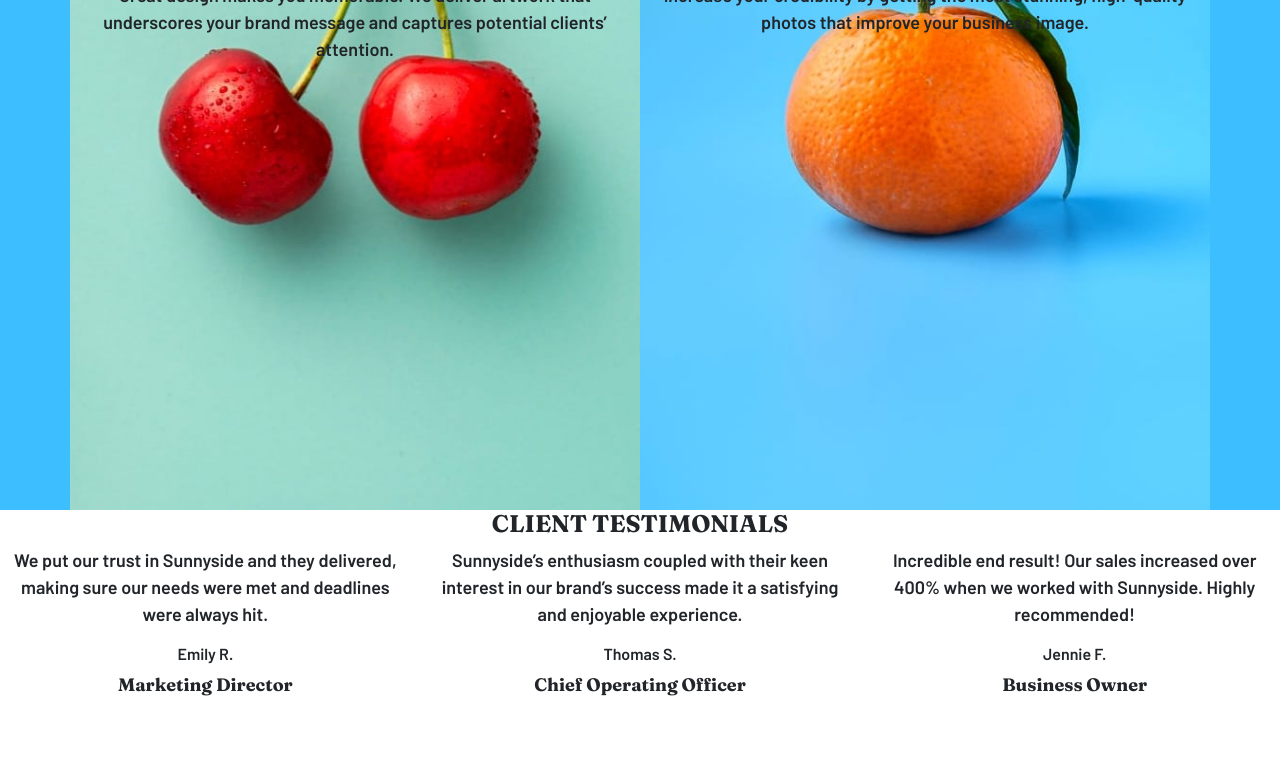
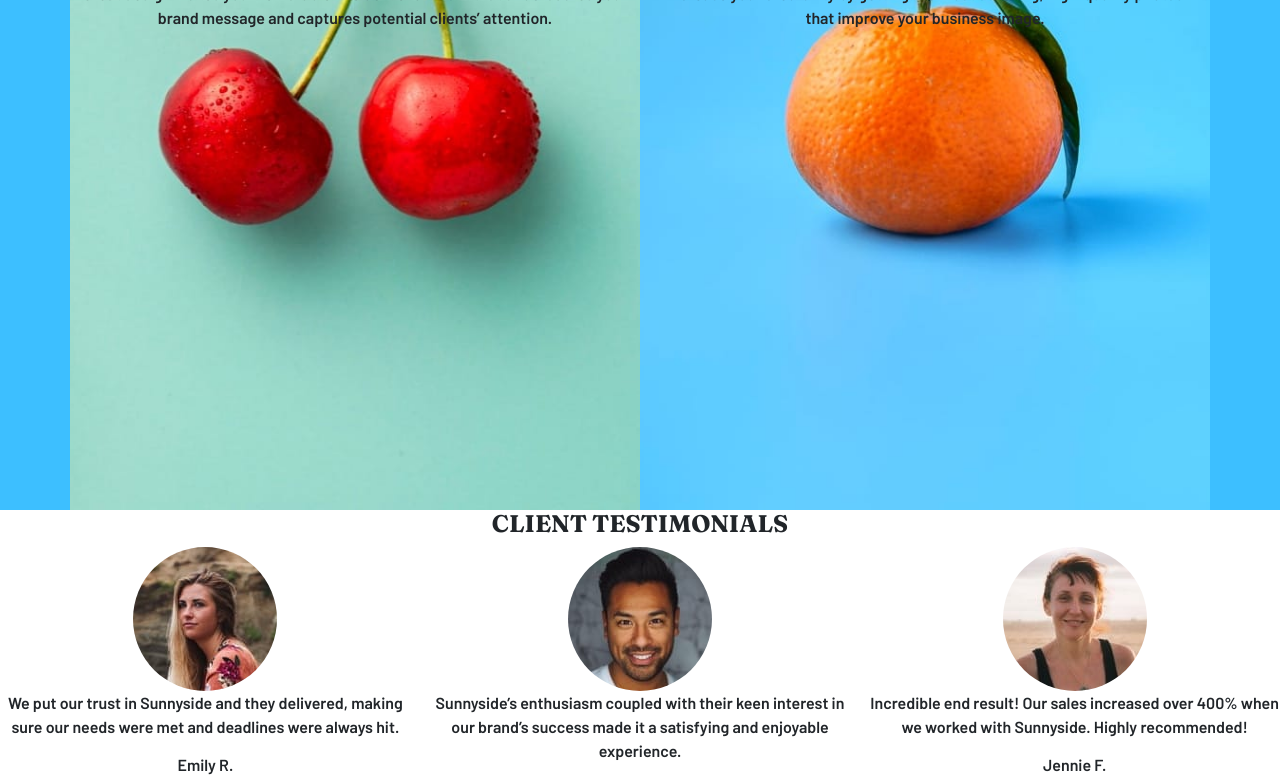
Before and after one commit to mylliejohnson/fem-sunnyside, a React (Create React App) app: page / in a window 1280 px wide. Shown: the part 2000-2781 px from the top of the page. Built offline with nearby package versions, Linux system fonts and the light colour scheme.

Commit message:
css styling

```diff
--- a/src/App.css
+++ b/src/App.css
@@ -1,8 +1,8 @@
 @import url('https://fonts.googleapis.com/css2?family=Fraunces:wght@700;900&display=swap');
 
-@import url('https://fonts.googleapis.com/css2?family=Barlow:wght@600&display=swap');
+@import url('https://fonts.googleapis.com/css2?family=Barlow:wght@600;700;800&display=swap');
 
-button, h2, a, h4, h3, span {
+button, h2, .col a, h4, h3, span {
   font-family: 'Fraunces', serif;
 }
 
@@ -10,7 +10,6 @@ button, h2, a, h4, h3, span {
   text-align: center;
   margin: auto;
   background: #3DBFFF;
-  font-size: 18px;
   font-family: 'Barlow', sans-serif;
 }
 
@@ -18,6 +17,16 @@ button, h2, a, h4, h3, span {
   height: 100vh;
   background-size: cover;
   color: white;
+}
+
+.nav{
+  background: pink;
+}
+
+h1 {
+  font-size: 37px;
+  font-weight: 800;
+  font-family: 'Barlow', sans-serif;
 }
 
 button{
@@ -36,14 +45,17 @@ button{
   background-position: center;
 }
 
-
 .testimonials{
   height:100vh;
   background: white !important;
   width: 100vw !important;
 }
 
-
+.client-img{
+  width: 144px;
+  height: 144px;
+  border-radius: 50%;
+}
 
 img{
   width: 25vw;
--- a/src/App.js
+++ b/src/App.js
@@ -9,12 +9,12 @@ function App() {
       <div className="landing" style={{backgroundImage:'url(/images/desktop/image-header.jpg)'}}>
         <Navbar>
           <Container>
-            <span>sunnyside</span>
+            <h1>sunnyside</h1>
             <Nav>
               <Nav.Link>About</Nav.Link>
               <Nav.Link>Services</Nav.Link>
               <Nav.Link>Projects</Nav.Link>
-              <button>Contact</button>
+              <button>CONTACT</button>
             </Nav>
           </Container>
         </Navbar>
@@ -29,9 +29,7 @@ function App() {
           <Col>
             <h2> Transform your brand </h2>
             <p>
-              We are a full-service creative agency specializing in helping
-              brands grow fast. Engage your clients through compelling visuals
-              that do most of the marketing for you.
+              We are a full-service creative agency specializing in helping brands grow fast. Engage your clients through compelling visuals that do most of the marketing for you.
             </p>
             <a href="#">Learn more</a>
           </Col>
@@ -42,9 +40,7 @@ function App() {
           <Col>
             <h2>Stand out to the right audience</h2>
             <p>
-              Using a collaborative formula of designers, researchers,
-              photographers, videographers, and copywriters, we’ll build and
-              extend your brand in digital places.
+              Using a collaborative formula of designers, researchers,photographers, videographers, and copywriters, we’ll build and extend your brand in digital places.
             </p>
             <a href="#">Learn more</a>
           </Col>
@@ -53,16 +49,13 @@ function App() {
           <Col style={{backgroundImage:'url(/images/desktop/image-graphic-design.jpg)'}} className="feature">
             <h3>Graphic design</h3>
             <p>
-              Great design makes you memorable. We deliver artwork that
-              underscores your brand message and captures potential clients’
-              attention.
+              Great design makes you memorable. We deliver artwork that underscores your brand message and captures potential clients’ attention.
             </p>
           </Col>
           <Col style={{backgroundImage:'url(/images/desktop/image-photography.jpg)'}} className="feature">
             <h3>Photography</h3>
             <p>
-              Increase your credibility by getting the most stunning,
-              high-quality photos that improve your business image.
+              Increase your credibility by getting the most stunning, high-quality photos that improve your business image.
             </p>
           </Col>
         </Row>
@@ -72,28 +65,31 @@ function App() {
         <h4>CLIENT TESTIMONIALS</h4>
         <Row>
           <Col>
-            <div></div>
+            <div>
+              <img src="/images/image-emily.jpg" className="client-img"/>
+            </div>
             <p>
-              We put our trust in Sunnyside and they delivered, making sure our
-              needs were met and deadlines were always hit.
+              We put our trust in Sunnyside and they delivered, making sure our needs were met and deadlines were always hit.
             </p>
             <h6> Emily R.</h6>
             <span>Marketing Director</span>
           </Col>
           <Col>
-            <div></div>
+            <div>
+            <img src="/images/image-thomas.jpg" className="client-img"/>
+            </div>
             <p>
-              Sunnyside’s enthusiasm coupled with their keen interest in our
-              brand’s success made it a satisfying and enjoyable experience.
+              Sunnyside’s enthusiasm coupled with their keen interest in our brand’s success made it a satisfying and enjoyable experience.
             </p>
             <h6> Thomas S.</h6>
             <span> Chief Operating Officer</span>
           </Col>
           <Col>
-            <div></div>
+            <div>
+            <img src="/images/image-jennie.jpg" className="client-img"/>
+            </div>
             <p>
-              Incredible end result! Our sales increased over 400% when we
-              worked with Sunnyside. Highly recommended!
+              Incredible end result! Our sales increased over 400% when we worked with Sunnyside. Highly recommended!
             </p>
             <h6> Jennie F.</h6>
             <span> Business Owner</span>
```
